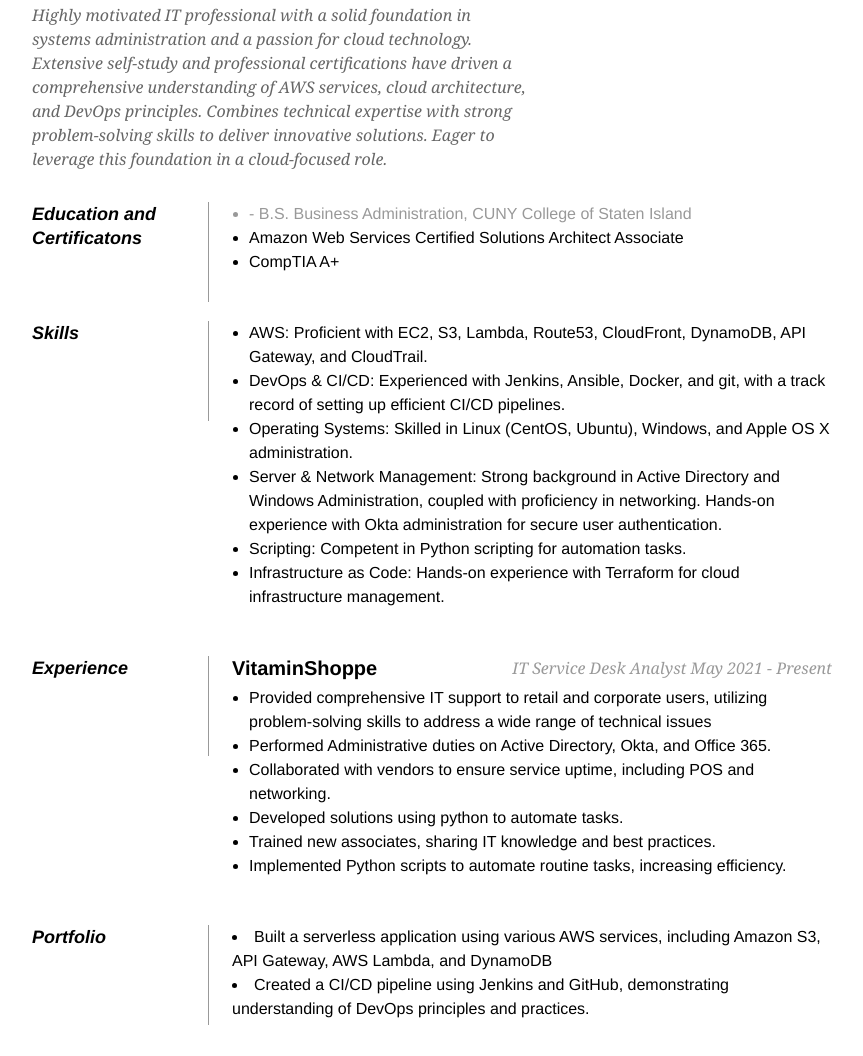
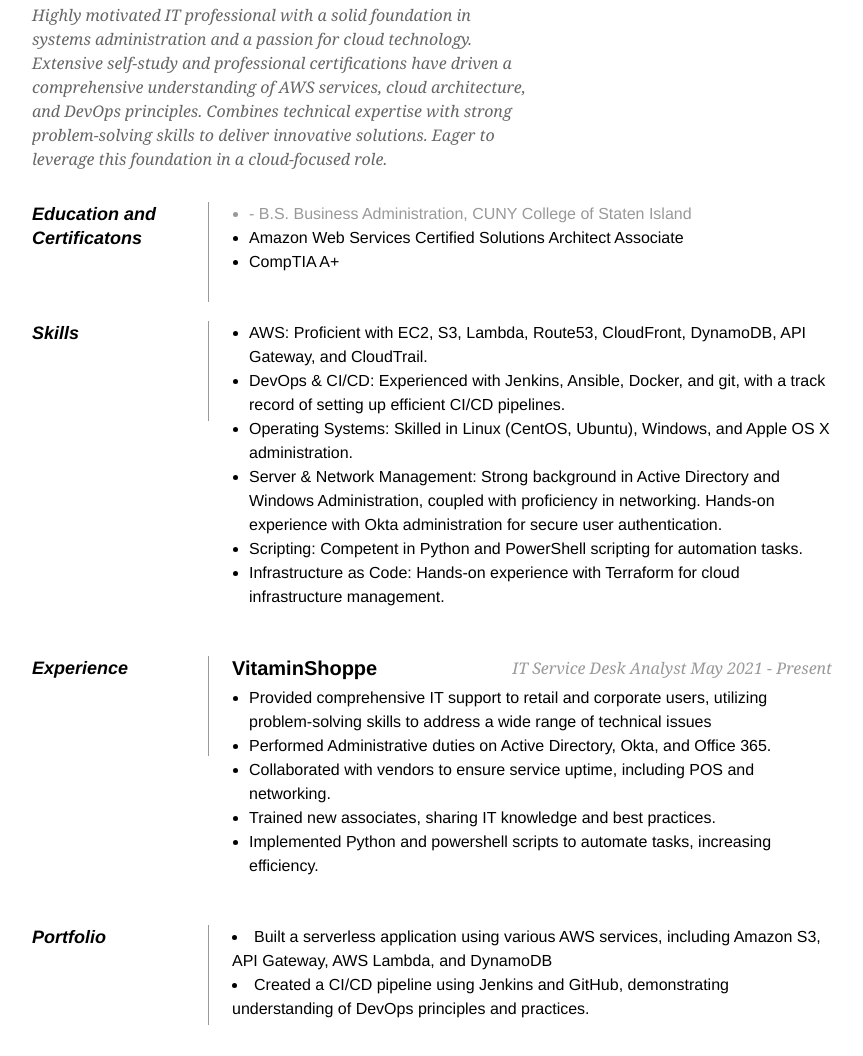
Before and after one commit to Badavis95/CloudResumeChallenge, a website: page Prod/index.html in a window 1280 px wide. Shown: the part 206-1262 px from the top of the page, without its empty margins (208-1071 px from the left). Drawn offline with Linux system fonts and the light colour scheme; no server answers.

Commit message:
Add files via upload

```diff
--- a/Prod/index.html
+++ b/Prod/index.html
@@ -167,7 +167,7 @@
                     <li>DevOps & CI/CD: Experienced with Jenkins, Ansible, Docker, and git, with a track record of setting up efficient CI/CD pipelines.</li>
                     <li>Operating Systems: Skilled in Linux (CentOS, Ubuntu), Windows, and Apple OS X administration.</li>
                     <li>Server & Network Management: Strong background in Active Directory and Windows Administration, coupled with proficiency in networking. Hands-on experience with Okta administration for secure user authentication.</li>
-                    <li>Scripting: Competent in Python scripting for automation tasks.</li>
+                    <li>Scripting: Competent in Python and PowerShell scripting for automation tasks.</li>
                     <li>Infrastructure as Code: Hands-on experience with Terraform for cloud infrastructure management.</li>
                 </ul>
             </dd>
@@ -181,9 +181,8 @@
                     <li>Provided comprehensive IT support to retail and corporate users, utilizing problem-solving skills to address a wide range of technical issues</li>
                     <li>Performed Administrative duties on Active Directory, Okta, and Office 365.</li>
                     <li>Collaborated with vendors to ensure service uptime, including POS and networking.</li>
-                    <li>Developed solutions using python to automate tasks.</li>
                     <li>Trained new associates, sharing IT knowledge and best practices.</li>
-                    <li>Implemented Python scripts to automate routine tasks, increasing efficiency.</li>
+                    <li>Implemented Python and powershell scripts to automate tasks, increasing efficiency.</li>
                 </ul>
             </dd>
             <dd class="clear"></dd>
```
